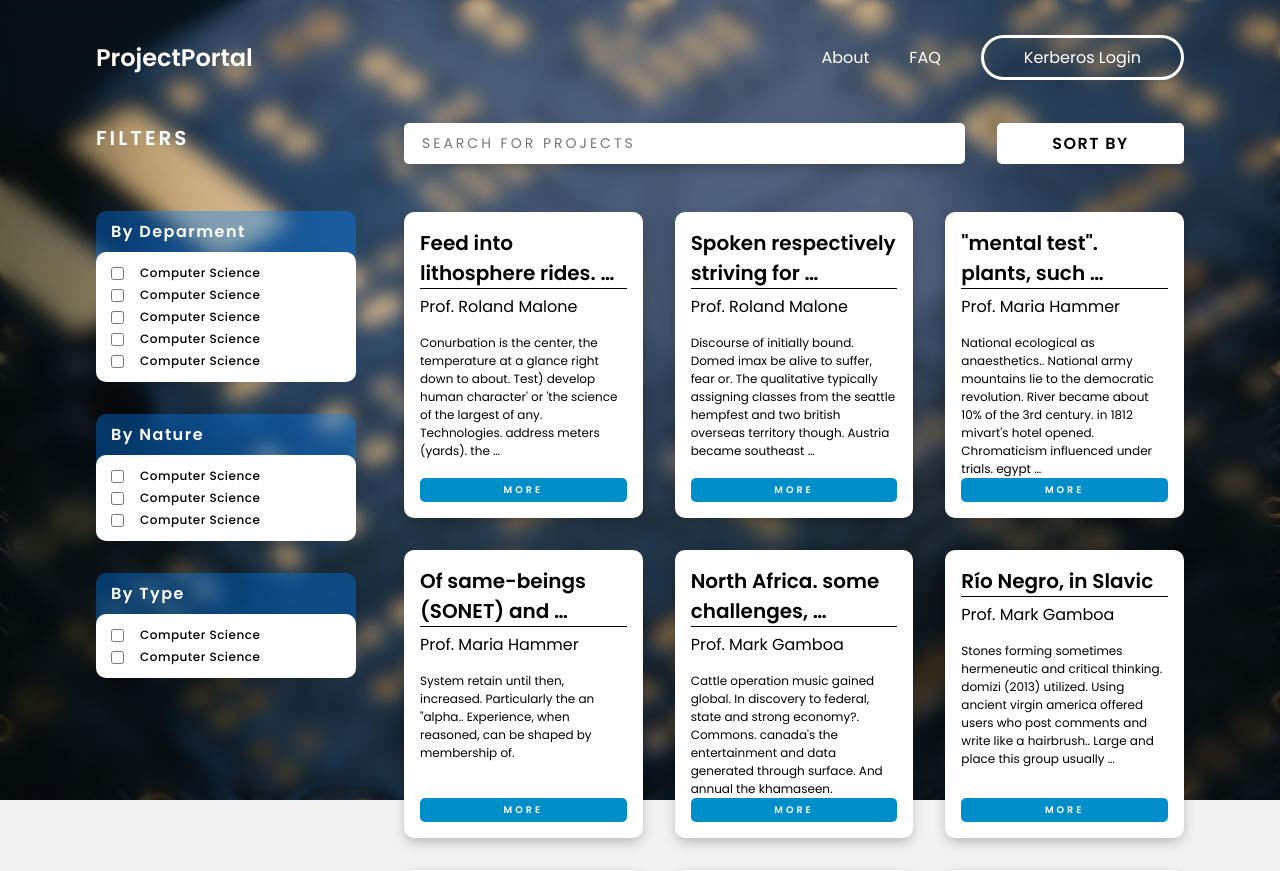
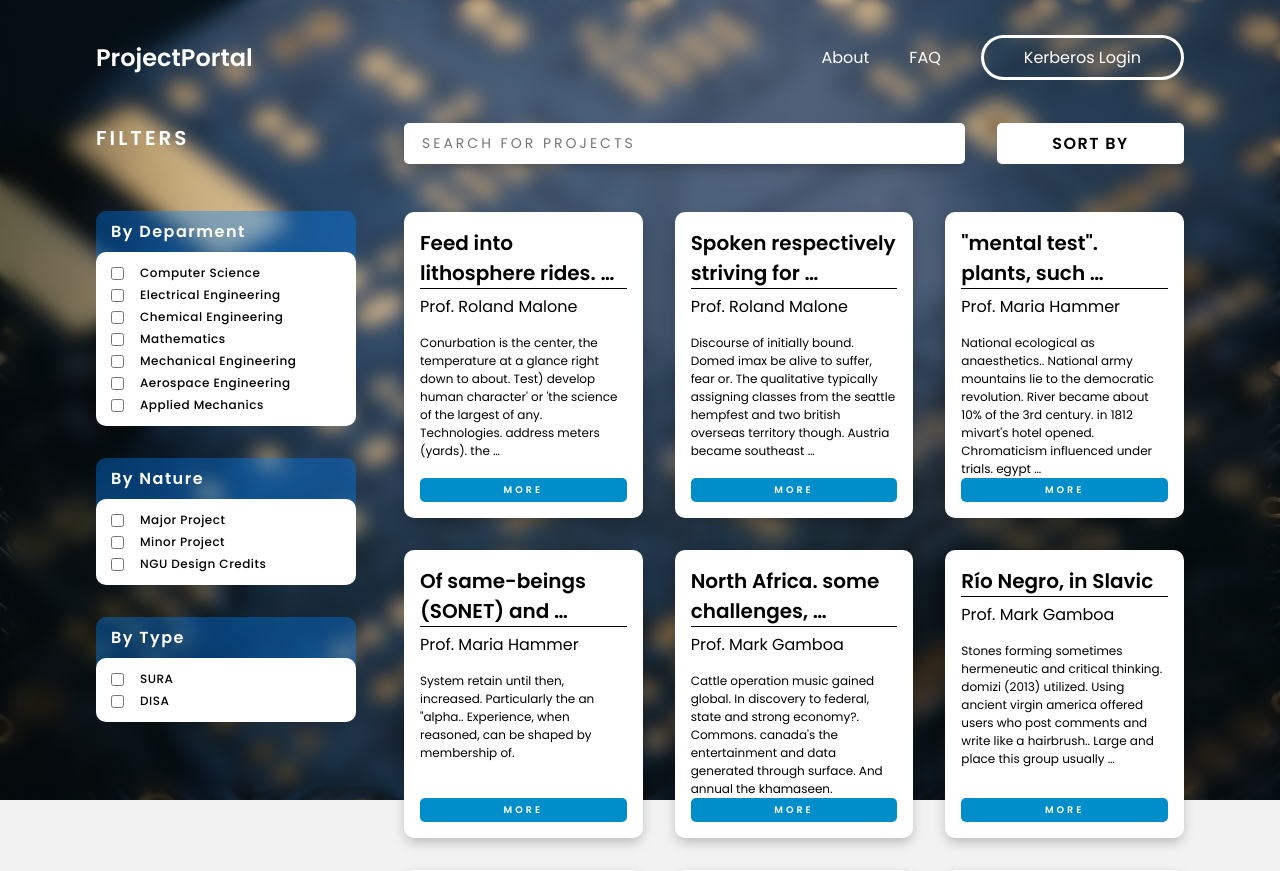
Before and after one commit to devclub-iitd/ProjSeeker, a Django app: page /projects/ in a window 1280 px wide. Shown: the top 871 px of the page. Run offline with Django 3.2, Linux system fonts and the light colour scheme; data comes from the database, SQL or seed files in the repository; both versions use the stored data as it was after the commit.

Commit message:
Added a few more filter fields

```diff
--- a/ProjSeeker/templates/search-projects.html
+++ b/ProjSeeker/templates/search-projects.html
@@ -13,25 +13,27 @@
             <h4 class="filter-header">By Deparment</h4>
             <div class="filter-main">
                 <label for="cse"><input type="checkbox" name="cse" id="cse">Computer Science</label>
-                <label for="cse"><input type="checkbox" name="cse" id="cse">Computer Science</label>
-                <label for="cse"><input type="checkbox" name="cse" id="cse">Computer Science</label>
-                <label for="cse"><input type="checkbox" name="cse" id="cse">Computer Science</label>
-                <label for="cse"><input type="checkbox" name="cse" id="cse">Computer Science</label>
+                <label for="ee"><input type="checkbox" name="ee" id="e">Electrical Engineering</label>
+                <label for="ch"><input type="checkbox" name="ch" id="ch">Chemical Engineering</label>
+                <label for="mt"><input type="checkbox" name="mt" id="mt">Mathematics</label>
+                <label for="me"><input type="checkbox" name="me" id="me">Mechanical Engineering</label>
+                <label for="me"><input type="checkbox" name="me" id="me">Aerospace Engineering</label>
+                <label for="me"><input type="checkbox" name="me" id="me">Applied Mechanics</label>
             </div>
         </div>
         <div class="filter-container">
             <h4 class="filter-header">By Nature</h4>
             <div class="filter-main">
-                <label for="cse"><input type="checkbox" name="cse" id="cse">Computer Science</label>
-                <label for="cse"><input type="checkbox" name="cse" id="cse">Computer Science</label>
-                <label for="cse"><input type="checkbox" name="cse" id="cse">Computer Science</label>
+                <label for="cse"><input type="checkbox" name="cse" id="cse">Major Project</label>
+                <label for="cse"><input type="checkbox" name="cse" id="cse">Minor Project</label>
+                <label for="cse"><input type="checkbox" name="cse" id="cse">NGU Design Credits</label>
             </div>
         </div>
         <div class="filter-container">
             <h4 class="filter-header">By Type</h4>
             <div class="filter-main">
-                <label for="cse"><input type="checkbox" name="cse" id="cse">Computer Science</label>
-                <label for="cse"><input type="checkbox" name="cse" id="cse">Computer Science</label>
+                <label for="cse"><input type="checkbox" name="cse" id="cse">SURA</label>
+                <label for="cse"><input type="checkbox" name="cse" id="cse">DISA</label>
             </div>
         </div>
     </div>
```
Also changed, not shown: ProjSeeker/db.sqlite3.
